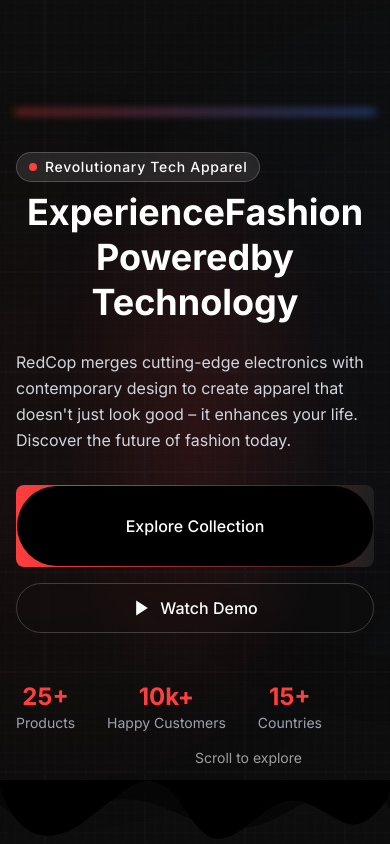
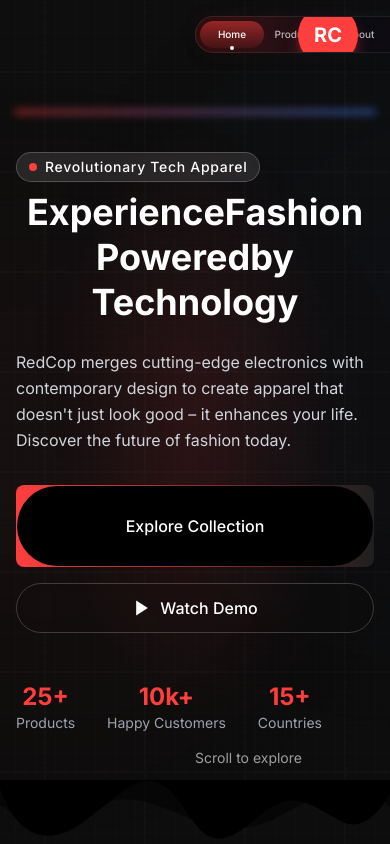
Before and after one commit to shitaanshus27/redcop-website, a Next.js app: page / in a window 390 px wide. Shown: the top 844 px of the page. Built offline with nearby package versions, Linux system fonts and the light colour scheme.

Commit message:
Position floating dock at top center on mobile and make it always visible

```diff
--- a/src/components/ui/floating-dock.tsx
+++ b/src/components/ui/floating-dock.tsx
@@ -13,38 +13,19 @@
 }
 
 export const FloatingDock = ({ items, className }: FloatingDockProps) => {
-  const [isVisible, setIsVisible] = useState(false);
-  const [activeIndex, setActiveIndex] = useState<number | null>(null);
-  const [scrollDir, setScrollDir] = useState<"up" | "down">("up");
-  const [lastScrollY, setLastScrollY] = useState(0);
+  const [activeIndex, setActiveIndex] = useState<number | null>(0); // Default to first item
+  const [scrollPosition, setScrollPosition] = useState(0);
   const [mousePosition, setMousePosition] = useState({ x: 0, y: 0 });
 
-  // Hide/show dock based on scroll direction
+  // Track scroll position for visual effects
   useEffect(() => {
     const handleScroll = () => {
-      const currentScrollY = window.scrollY;
-
-      // Determine scroll direction
-      if (currentScrollY > lastScrollY) {
-        setScrollDir("down");
-      } else {
-        setScrollDir("up");
-      }
-
-      // Update last scroll position
-      setLastScrollY(currentScrollY);
-
-      // Show dock after scrolling a bit, hide when at the very top
-      if (currentScrollY > 150) {
-        setIsVisible(true);
-      } else {
-        setIsVisible(false);
-      }
+      setScrollPosition(window.scrollY);
     };
 
     window.addEventListener("scroll", handleScroll);
     return () => window.removeEventListener("scroll", handleScroll);
-  }, [lastScrollY]);
+  }, []);
 
   // Track touch position for lamp effect
   useEffect(() => {
@@ -61,22 +42,28 @@
     return () => window.removeEventListener("touchmove", handleTouchMove);
   }, []);
 
+  // Add logo for the center of the dock
+  const logo = (
+    <div className="absolute top-1/2 left-1/2 transform -translate-x-1/2 -translate-y-1/2 z-20">
+      <div className="bg-redcop-primary rounded-full p-1.5 shadow-lg shadow-redcop-primary/50">
+        <motion.div
+          className="font-bold text-xl text-white w-12 h-12 flex items-center justify-center"
+          whileHover={{ scale: 1.1 }}
+          whileTap={{ scale: 0.9 }}
+        >
+          <span className="relative">RC</span>
+        </motion.div>
+      </div>
+    </div>
+  );
+
   return (
-    <AnimatePresence>
-      {isVisible && (
     <motion.div
-          initial={{ opacity: 0, y: 100 }}
-          animate={{
-            opacity: 1,
-            y: scrollDir === "down" ? 100 : 0,
-            transition: {
-              y: { duration: 0.2 },
-              opacity: { duration: 0.3 }
-            }
-          }}
-          exit={{ opacity: 0, y: 100 }}
+      initial={{ opacity: 0, y: 20 }}
+      animate={{ opacity: 1, y: 0 }}
+      transition={{ duration: 0.5 }}
       className={cn(
-            "fixed bottom-4 left-1/2 transform -translate-x-1/2 z-50 md:hidden",
+        "fixed top-4 left-1/2 transform -translate-x-1/2 z-50 md:hidden",
         className
       )}
     >
@@ -93,9 +80,12 @@
         />
       </div>
 
-          <div className="relative bg-black/50 backdrop-blur-lg border border-white/10 rounded-full p-1 shadow-lg overflow-hidden">
+      <div className="relative bg-black/60 backdrop-blur-lg border border-white/10 rounded-full p-1 shadow-lg overflow-hidden">
         {/* Background gradient lamp effect */}
         <div className="absolute inset-0 bg-gradient-to-r from-redcop-primary/5 via-redcop-accent/5 to-redcop-primary/5 animate-shimmer"></div>
+
+        {/* Add the logo in the center */}
+        {logo}
 
         <div className="flex items-center justify-between relative z-10">
           {items.map((item, idx) => (
@@ -162,7 +152,5 @@
         }}
       />
     </motion.div>
-      )}
-    </AnimatePresence>
   );
 };
```
Lines whose indentation alone changed are shown as unchanged.
